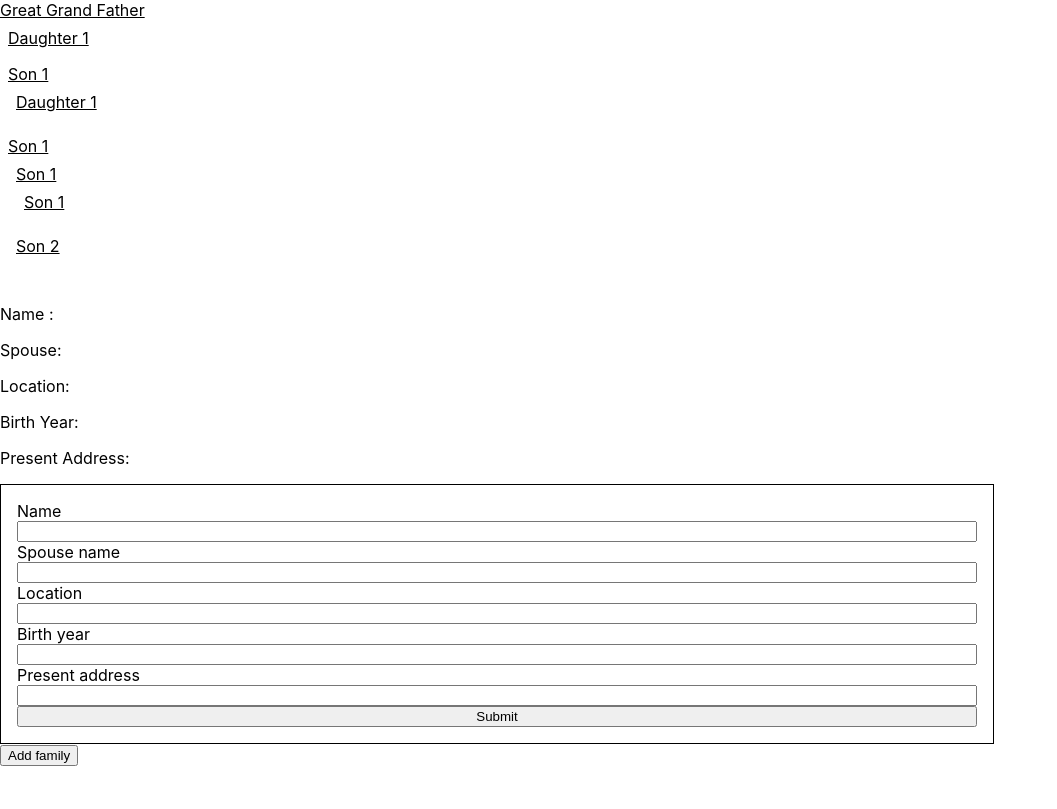
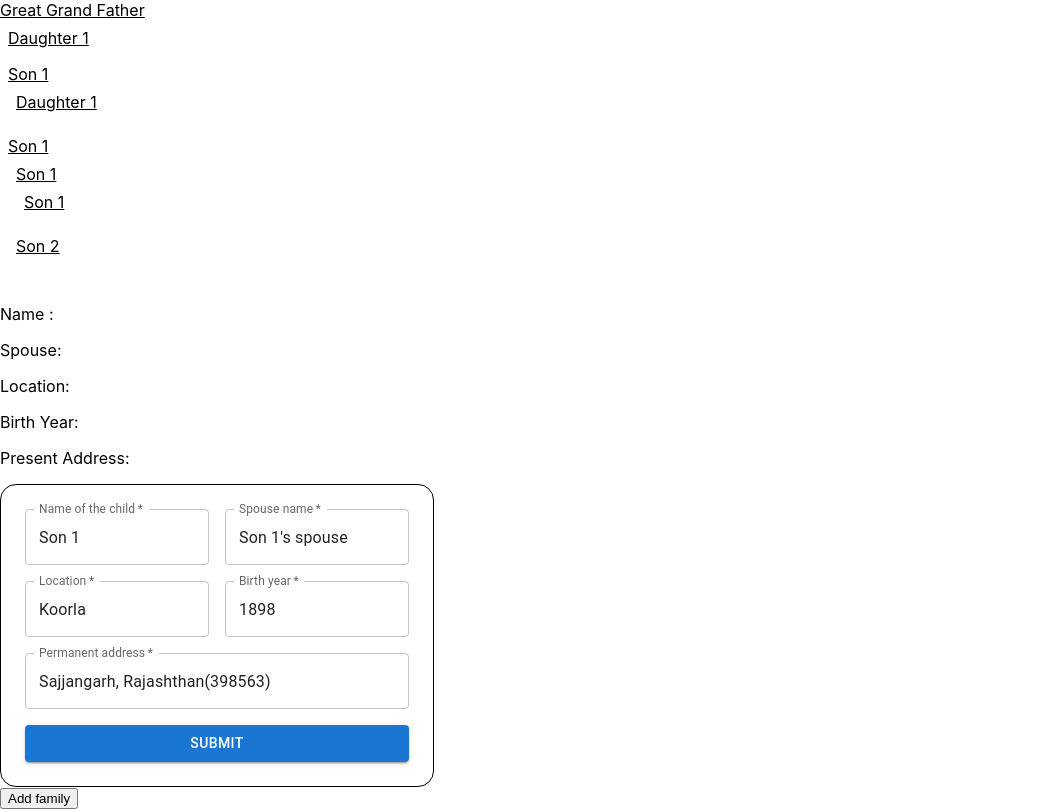
Before and after one commit to parthpandyappp/family-tree, a React (Create React App) app: page / in a window 1280 px wide. Both pictures are taken after a click on the button "Add family". Shown: the whole page, without its empty margins (0-1057 px from the left). Built offline with nearby package versions, Linux system fonts and the light colour scheme.

Commit message:
[Feat]: form design

```diff
--- a/package.json
+++ b/package.json
@@ -3,6 +3,9 @@
   "version": "0.1.0",
   "private": true,
   "dependencies": {
+    "@emotion/react": "^11.10.5",
+    "@emotion/styled": "^11.10.5",
+    "@mui/material": "^5.10.14",
     "@reduxjs/toolkit": "^1.9.0",
     "@testing-library/jest-dom": "^5.16.5",
     "@testing-library/react": "^13.4.0",
--- a/src/components/FamilyForm.jsx
+++ b/src/components/FamilyForm.jsx
@@ -1,15 +1,16 @@
 import { useState } from "react";
+import { updateFamilyData } from "../features";
 import { useDispatch, useSelector } from "react-redux";
-import { updateFamilyData } from "../features";
+import { Button, TextField, Box } from "@mui/material/";
 
 const FamilyForm = () => {
   const initialValues = {
     id: "",
-    name: "",
-    spouse: "",
-    location: "",
-    birth_yr: "",
-    addr: "",
+    name: "Son 1",
+    spouse: "Son 1's spouse",
+    location: "Koorla",
+    birth_yr: "1898",
+    addr: "Sajjangarh, Rajashthan(398563)",
     items: [],
   };
   const dispatch = useDispatch();
@@ -28,52 +29,67 @@ const FamilyForm = () => {
   console.log(form_data);
 
   return (
-    <form
-      style={{
+    <Box
+      component="form"
+      sx={{
+        width: "25rem",
         border: "1px solid black",
-        display: "flex",
-        flexDirection: "column",
-        maxWidth: "75%",
+        borderRadius: "1rem",
         padding: "1rem",
+        "& .MuiTextField-root": { m: 1 },
       }}
+      noValidate
+      autoComplete="off"
       onSubmit={handleSubmit}
     >
-      <label htmlFor="name">Name</label>
-      <input
-        name="name"
-        type="text"
-        onChange={(e) => handleChange("name", e.target.value)}
-      />
+      <Box component="div" sx={{ display: "flex", flexDirection: "column" }}>
+        <Box component="div" sx={{ display: "flex" }}>
+          <TextField
+            required
+            name="name"
+            onChange={(e) => handleChange("name", e.target.value)}
+            label="Name of the child"
+            defaultValue={form_data.name}
+          />
+          <TextField
+            required
+            name="spouse_name"
+            onChange={(e) => handleChange("spouse", e.target.value)}
+            label="Spouse name"
+            defaultValue={form_data.spouse}
+          />
+        </Box>
+        <Box component="div" sx={{ display: "flex" }}>
+          <TextField
+            required
+            name="location"
+            onChange={(e) => handleChange("location", e.target.value)}
+            label="Location"
+            defaultValue={form_data.location}
+          />
+          <TextField
+            required
+            name="birth_year"
+            type="number"
+            onChange={(e) => handleChange("birth_yr", e.target.value)}
+            label="Birth year"
+            defaultValue={form_data.birth_yr}
+          />
+        </Box>
 
-      <label htmlFor="spouse_name">Spouse name</label>
-      <input
-        name="spouse_name"
-        type="text"
-        onChange={(e) => handleChange("spouse", e.target.value)}
-      />
+        <TextField
+          required
+          name="address"
+          onChange={(e) => handleChange("addr", e.target.value)}
+          label="Permanent address"
+          defaultValue={form_data.addr}
+        />
 
-      <label htmlFor="location">Location</label>
-      <input
-        name="location"
-        type="text"
-        onChange={(e) => handleChange("location", e.target.value)}
-      />
-
-      <label htmlFor="birth_year">Birth year</label>
-      <input
-        name="birth_year"
-        type="text"
-        onChange={(e) => handleChange("birth_yr", e.target.value)}
-      />
-
-      <label htmlFor="address">Present address</label>
-      <input
-        name="address"
-        type="text"
-        onChange={(e) => handleChange("addr", e.target.value)}
-      />
-      <button type="submit">Submit</button>
-    </form>
+        <Button type="submit" variant="contained" sx={{ margin: "0.5rem" }}>
+          Submit
+        </Button>
+      </Box>
+    </Box>
   );
 };
 
```
Also changed, not shown: 1 other file (tests, documents, lock files or other folders).
